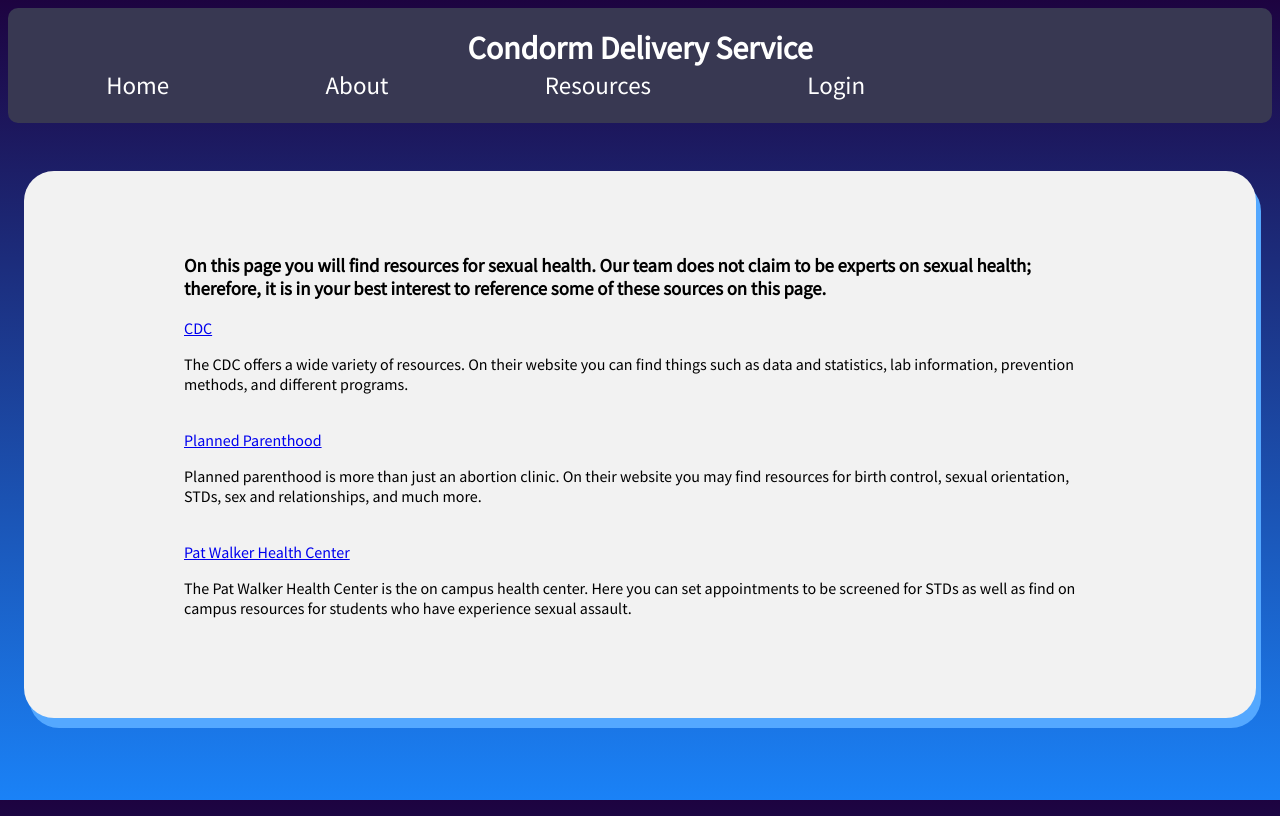
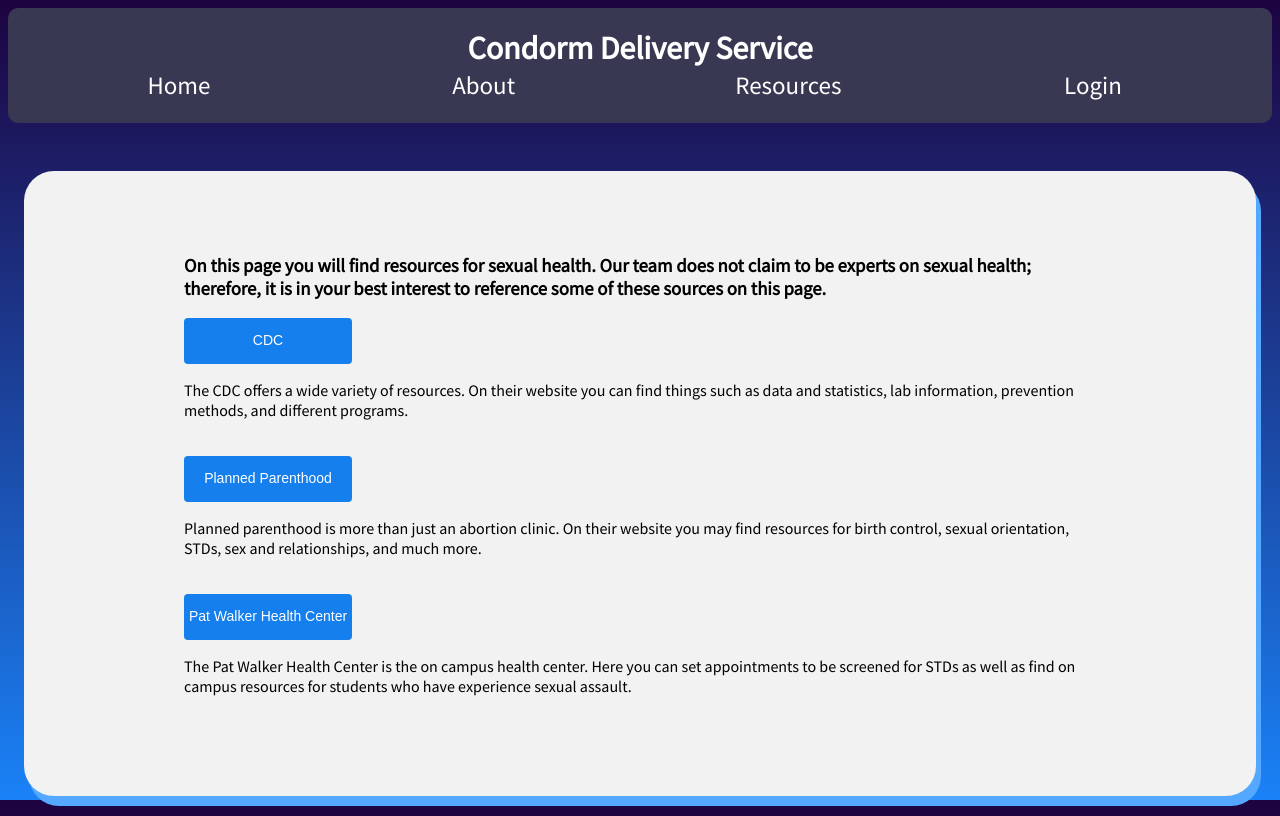
Before and after one commit to COZMIKDX/Group-5-Capstone, a Flask app: page /resources in a window 1280 px wide. Run offline with Flask 2, Linux system fonts and the light colour scheme.

Commit message:
Made the resources links anchors look like buttons

```diff
--- /dev/null
+++ b/Condorm Website Design/static/css/resources.css
@@ -0,0 +1,4 @@
+a {
+    width: 12em;
+    text-align: center;
+}
--- a/Condorm Website Design/templates/resources.html
+++ b/Condorm Website Design/templates/resources.html
@@ -3,6 +3,7 @@
 <head>
     <link rel="stylesheet" href="{{ url_for('static', filename='css/common.css') }}">
     <link rel="stylesheet" href="{{ url_for('static', filename='css/main.css') }}">
+    <link rel="stylesheet" href="{{ url_for('static', filename='css/resources.css') }}">
     <link rel="preconnect" href="https://fonts.gstatic.com">
     <link href="https://fonts.googleapis.com/css2?family=Source+Sans+Pro:wght@200;300;400&display=swap" rel="stylesheet">
 </head>
@@ -36,15 +37,15 @@
             <h3>On this page you will find resources for sexual health. Our team does not claim to be experts on sexual health; therefore, it is in your best interest
                 to reference some of these sources on this page.
             </h3>
-            <a href="https://www.cdc.gov/sexualhealth/Default.html">CDC</a>
+            <a class="link-button" style="width:12em;" href="https://www.cdc.gov/sexualhealth/Default.html">CDC</a>
             <br>
             <p>The CDC offers a wide variety of resources. On their website you can find things such as data and statistics, lab information, prevention methods, and different programs.</p>
             <br>
-            <a href="https://www.plannedparenthood.org/">Planned Parenthood</a>
+            <a class="link-button" style="width:12em;" href="https://www.plannedparenthood.org/">Planned Parenthood</a>
             <br>
             <p>Planned parenthood is more than just an abortion clinic. On their website you may find resources for birth control, sexual orientation, STDs, sex and relationships, and much more.</p>
             <br>
-            <a href="https://health.uark.edu/">Pat Walker Health Center</a>
+            <a class="link-button" style="width:12em;" href="https://health.uark.edu/">Pat Walker Health Center</a>
             <br>
             <p>The Pat Walker Health Center is the on campus health center. Here you can set appointments to be screened for STDs as well as find on campus resources for students who have experience sexual assault.</p>
             <br>
```
